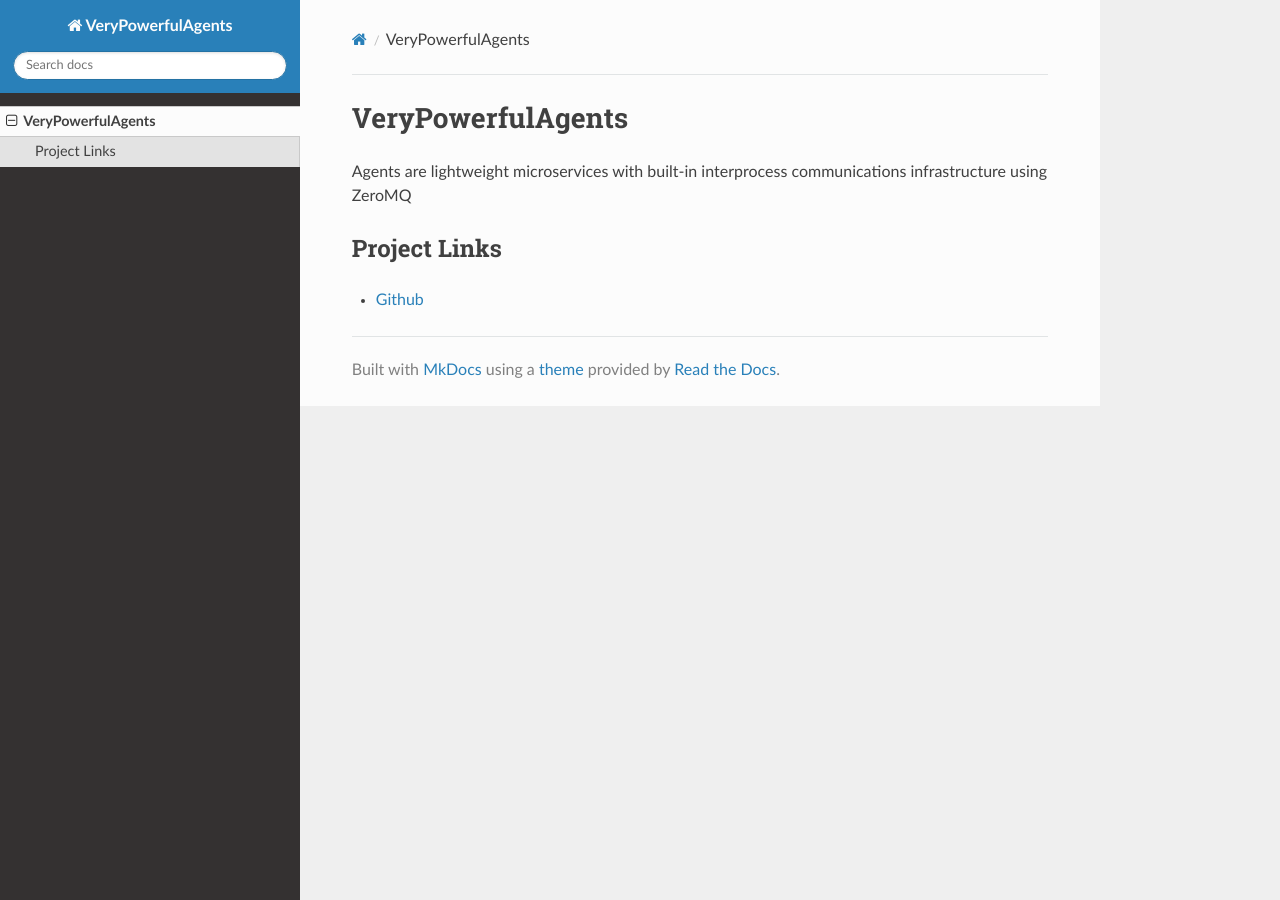
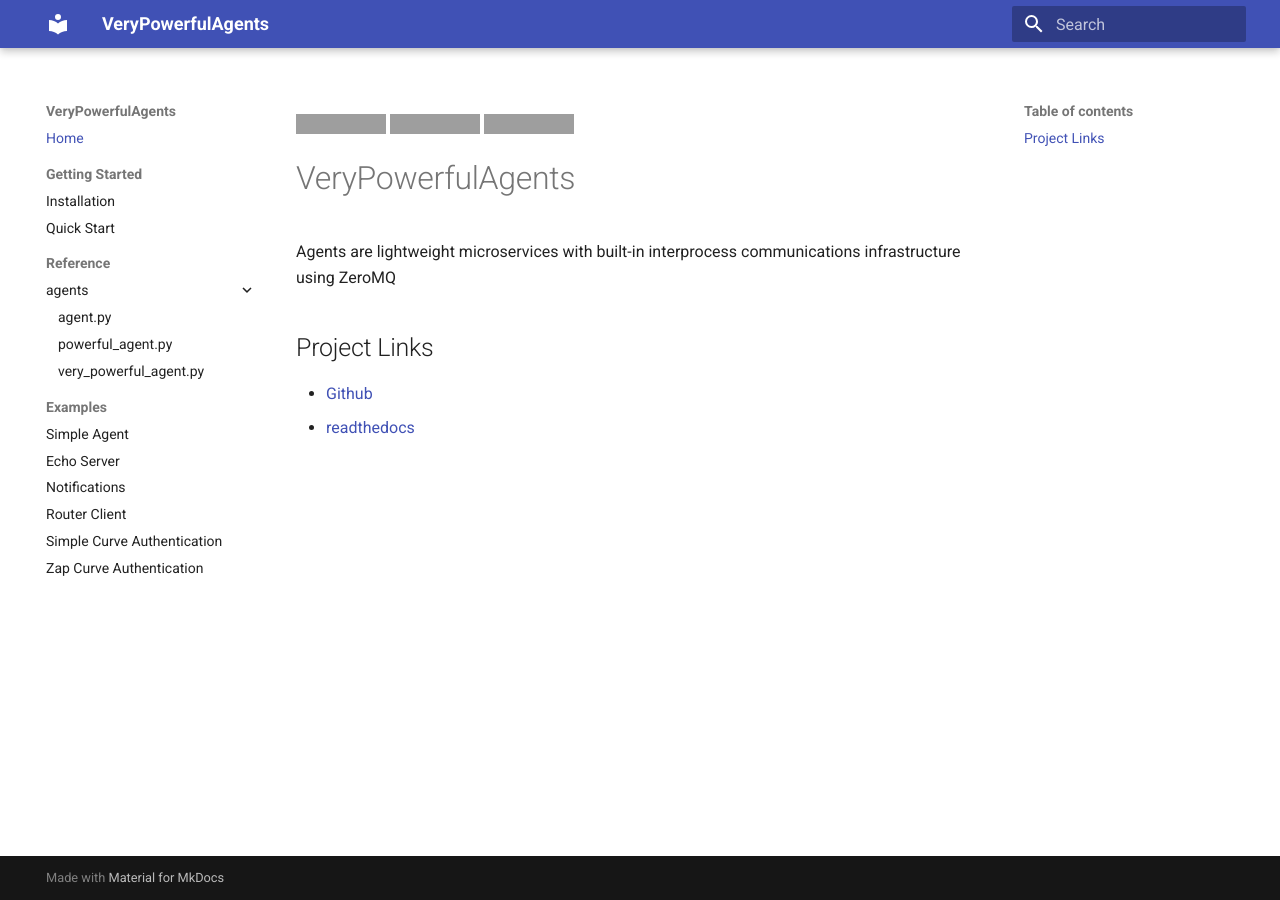
Before and after one commit to shirecoding/VeryPowerfulAgents, an MkDocs documentation site: the page built from docs/index.md, in a window 1280 px wide. Built offline with MkDocs 1.6.1 and Material for MkDocs 9.7.7, drawn with Linux system fonts in a browser that asks for light colours; nearby versions of some CDN libraries; grey boxes are pictures that could not be loaded.

Commit message:
update docs

```diff
--- /dev/null
+++ b/docs/css/mkdocstrings.css
@@ -0,0 +1,33 @@
+/* Indentation. */
+div.doc-contents:not(.first) {
+  padding-left: 25px;
+  border-left: 4px solid rgba(230, 230, 230);
+  margin-bottom: 80px;
+}
+
+/* Don't capitalize names. */
+h5.doc-heading {
+  text-transform: none !important;
+}
+
+/* Don't use vertical space on hidden ToC entries. */
+.hidden-toc::before {
+  margin-top: 0 !important;
+  padding-top: 0 !important;
+}
+
+/* Don't show permalink of hidden ToC entries. */
+.hidden-toc a.headerlink {
+  display: none;
+}
+
+/* Avoid breaking parameters name, etc. in table cells. */
+td code {
+  word-break: normal !important;
+}
+
+/* For pieces of Markdown rendered in table cells. */
+td p {
+  margin-top: 0 !important;
+  margin-bottom: 0 !important;
+}
--- a/docs/index.md
+++ b/docs/index.md
@@ -1,3 +1,7 @@
+[![Documentation Status](https://readthedocs.org/projects/verypowerfulagents/badge/?version=latest)](https://verypowerfulagents.readthedocs.io/en/latest/?badge=latest)
+[![CircleCI](https://circleci.com/gh/shirecoding/VeryPowerfulAgents.svg?style=shield)](https://app.circleci.com/pipelines/github/shirecoding/VeryPowerfulAgents)
+[![CodeFactor](https://www.codefactor.io/repository/github/shirecoding/verypowerfulagents/badge)](https://www.codefactor.io/repository/github/shirecoding/verypowerfulagents)
+
 # VeryPowerfulAgents
 
 Agents are lightweight microservices with built-in interprocess communications infrastructure using ZeroMQ
@@ -5,3 +9,4 @@ Agents are lightweight microservices with built-in interprocess communications i
 ## Project Links
 
 - [Github](https://github.com/shirecoding/VeryPowerfulAgents)
+- [readthedocs](https://verypowerfulagents.readthedocs.io/en/latest/)
--- a/mkdocs.yml
+++ b/mkdocs.yml
@@ -1,2 +1,40 @@
 site_name: VeryPowerfulAgents
-theme: readthedocs
+theme:
+  name: material
+  features:
+    - navigation.instant
+    - nagivation.tabs
+    - navigation.sections
+    - navigation.expand
+plugins:
+  - search
+  - mkdocstrings:
+      handlers:
+        python:
+          selection:
+            docstring_style: "google"
+          rendering:
+            show_root_heading: no
+            show_category_heading: no
+extra_css:
+  - css/mkdocstrings.css
+markdown_extensions:
+  - pymdownx.highlight
+  - pymdownx.superfences
+nav:
+  - Home: index.md
+  - Getting Started:
+    - Installation: installation.md
+    - Quick Start: quickstart.md
+  - Reference:
+      agents:
+        - agent.py: agents/agent.md
+        - powerful_agent.py: agents/powerful-agent.md
+        - very_powerful_agent.py: agents/very-powerful-agent.md
+  - Examples:
+    - Simple Agent: examples/simple-agent.md
+    - Echo Server: examples/echo-server.md
+    - Notifications: examples/notifications.md
+    - Router Client: examples/router-client.md
+    - Simple Curve Authentication: examples/curve-auth.md
+    - Zap Curve Authentication: examples/zap-curve-auth.md
--- a/setup.py
+++ b/setup.py
@@ -11,7 +11,7 @@ setup(
     install_requires=["pyzmq", "rx", "pyrsistent", "aiohttp[speedups]"],
     extras_require={
         "test": ["pytest", "pytest-cov", "pytest-html", "pytest-metadata", "numpy"],
-        "docs": ["mkdocs", "mkdocstrings"],
+        "docs": ["mkdocs", "mkdocstrings", "mkdocs-material"],
     },
     url="https://github.com/shirecoding/VeryPowerfulAgents.git",
     download_url=f"https://github.com/shirecoding/VeryPowerfulAgents/archive/{__version__}.tar.gz",
```
Also changed, not shown: README.md (+4 -0 lines), docs/agents/agent.md (added, +1 -0 lines), docs/agents/powerful-agent.md (added, +1 -0 lines), docs/agents/very-powerful-agent.md (added, +1 -0 lines), docs/examples/curve-auth.md (added, +100 -0 lines), docs/examples/echo-server.md (added, +46 -0 lines), docs/examples/notifications.md (added, +59 -0 lines), docs/examples/router-client.md (added, +48 -0 lines), docs/examples/simple-agent.md (added, +16 -0 lines), docs/examples/zap-curve-auth.md (added, +146 -0 lines), docs/installation.md (added, +21 -0 lines), docs/quickstart.md (added, +69 -0 lines), docs/todo.md (added, +1 -0 lines).
